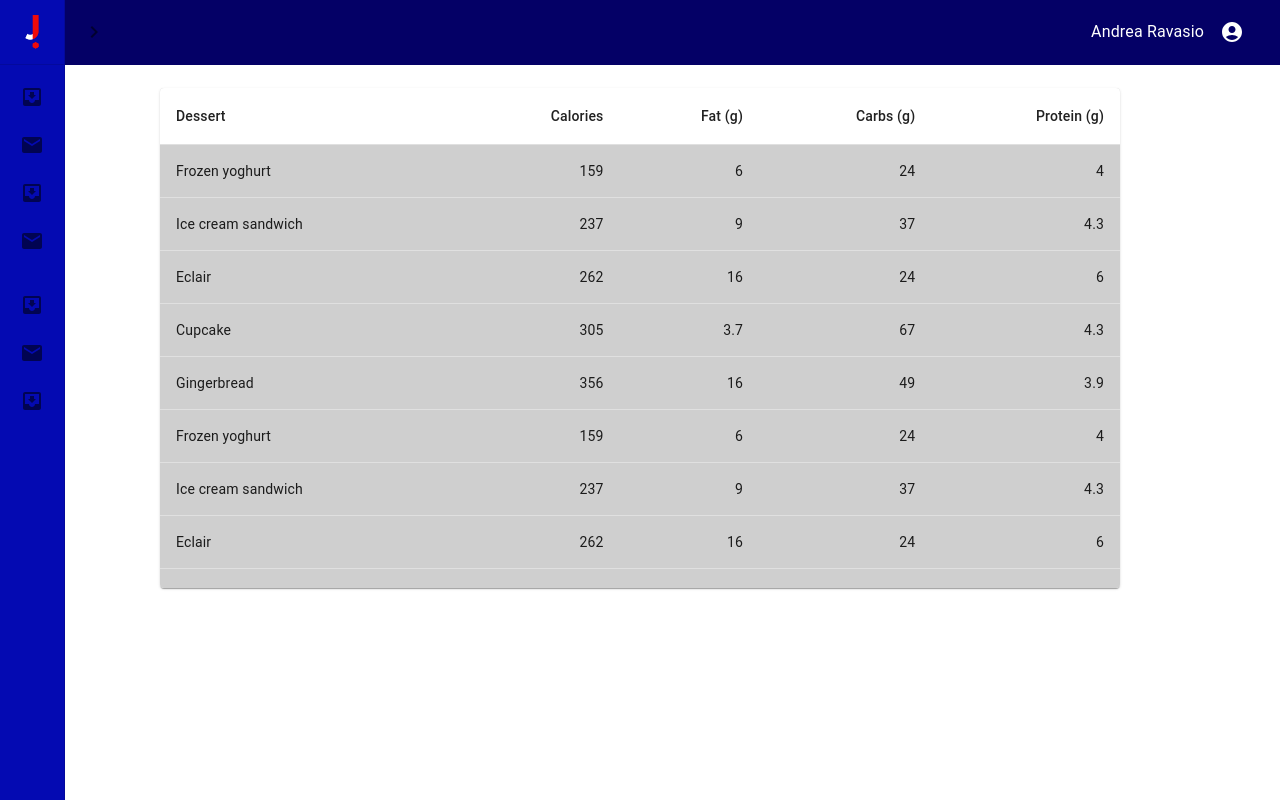
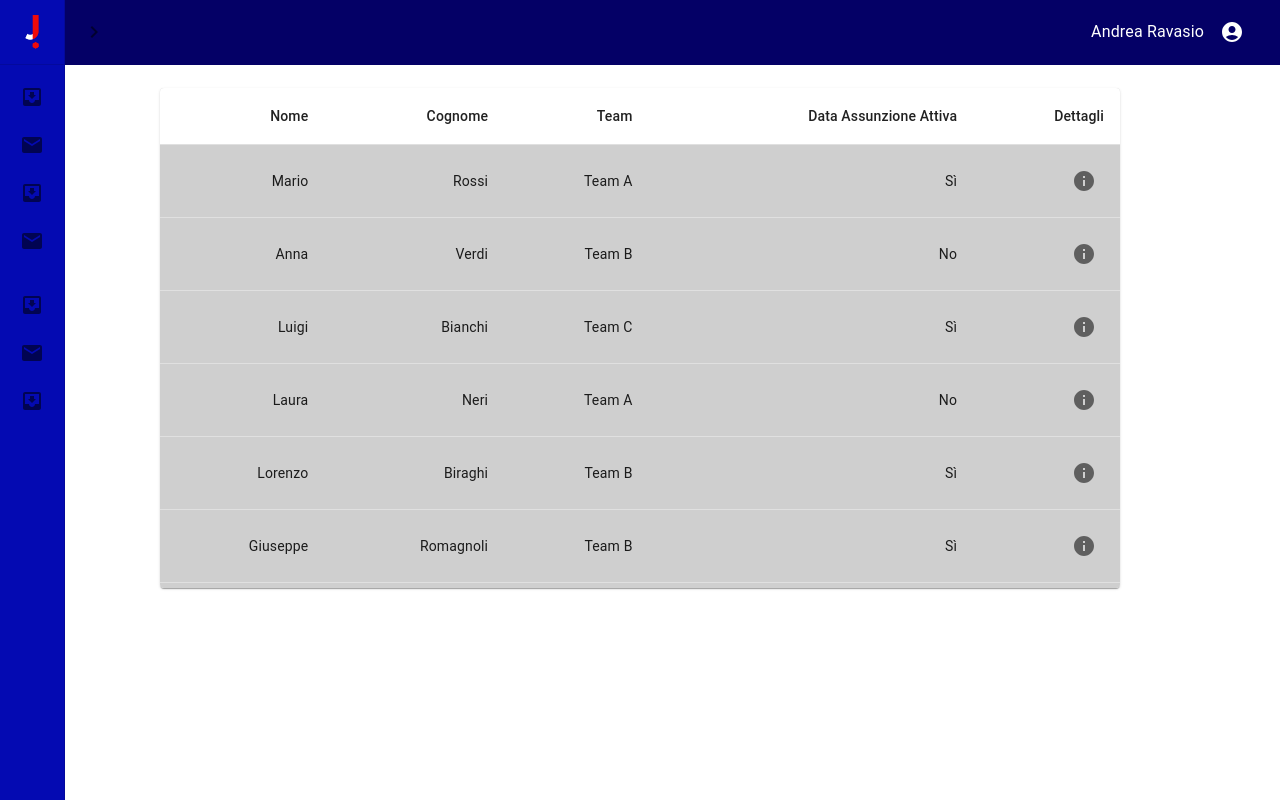
Before and after one commit to psiep8/template-jakala, a React (Create React App) app: page /homepage in a window 1280 px wide. Built offline with nearby package versions, Linux system fonts and the light colour scheme.

Commit message:
Tabella dati modificati

```diff
--- a/src/Components/TableCustom.js
+++ b/src/Components/TableCustom.js
@@ -5,22 +5,21 @@ import TableContainer from "@mui/material/TableContainer";
 import TableHead from "@mui/material/TableHead";
 import TableRow from "@mui/material/TableRow";
 import Paper from "@mui/material/Paper";
+import { IconButton } from "@mui/material";
+import InfoIcon from "@mui/icons-material/Info";
 
-function createData(name, calories, fat, carbs, protein) {
-  return { name, calories, fat, carbs, protein };
+function createData(nome, cognome, team, dataAssunzioneAttiva, dettagli) {
+  return { nome, cognome, team, dataAssunzioneAttiva, dettagli };
 }
 
 const rows = [
-  createData("Frozen yoghurt", 159, 6.0, 24, 4.0),
-  createData("Ice cream sandwich", 237, 9.0, 37, 4.3),
-  createData("Eclair", 262, 16.0, 24, 6.0),
-  createData("Cupcake", 305, 3.7, 67, 4.3),
-  createData("Gingerbread", 356, 16.0, 49, 3.9),
-  createData("Frozen yoghurt", 159, 6.0, 24, 4.0),
-  createData("Ice cream sandwich", 237, 9.0, 37, 4.3),
-  createData("Eclair", 262, 16.0, 24, 6.0),
-  createData("Cupcake", 305, 3.7, 67, 4.3),
-  createData("Gingerbread", 356, 16.0, 49, 3.9),
+  createData("Mario", "Rossi", "Team A", "Sì"),
+  createData("Anna", "Verdi", "Team B", "No"),
+  createData("Luigi", "Bianchi", "Team C", "Sì"),
+  createData("Laura", "Neri", "Team A", "No"),
+  createData("Lorenzo", "Biraghi", "Team B", "Sì"),
+  createData("Giuseppe", "Romagnoli", "Team B", "Sì"),
+  createData("Andrea", "Ravasio", "Team B", "Sì"),
 ];
 
 function TableCustom() {
@@ -36,11 +35,11 @@ function TableCustom() {
             >
               <TableHead>
                 <TableRow>
-                  <TableCell>Dessert</TableCell>
-                  <TableCell align="right">Calories</TableCell>
-                  <TableCell align="right">Fat&nbsp;(g)</TableCell>
-                  <TableCell align="right">Carbs&nbsp;(g)</TableCell>
-                  <TableCell align="right">Protein&nbsp;(g)</TableCell>
+                  <TableCell align="right">Nome</TableCell>
+                  <TableCell align="right">Cognome</TableCell>
+                  <TableCell align="right">Team</TableCell>
+                  <TableCell align="right">Data Assunzione Attiva</TableCell>
+                  <TableCell align="right">Dettagli</TableCell>
                 </TableRow>
               </TableHead>
               <TableBody>
@@ -49,13 +48,17 @@ function TableCustom() {
                     key={row.name}
                     sx={{ "&:last-child td, &:last-child th": { border: 0 } }}
                   >
-                    <TableCell component="th" scope="row">
-                      {row.name}
+                    <TableCell align="right">{row.nome}</TableCell>
+                    <TableCell align="right">{row.cognome}</TableCell>
+                    <TableCell align="right">{row.team}</TableCell>
+                    <TableCell align="right">
+                      {row.dataAssunzioneAttiva}
                     </TableCell>
-                    <TableCell align="right">{row.calories}</TableCell>
-                    <TableCell align="right">{row.fat}</TableCell>
-                    <TableCell align="right">{row.carbs}</TableCell>
-                    <TableCell align="right">{row.protein}</TableCell>
+                    <TableCell align="right">
+                      <IconButton>
+                        <InfoIcon></InfoIcon>
+                      </IconButton>
+                    </TableCell>
                   </TableRow>
                 ))}
               </TableBody>
```
